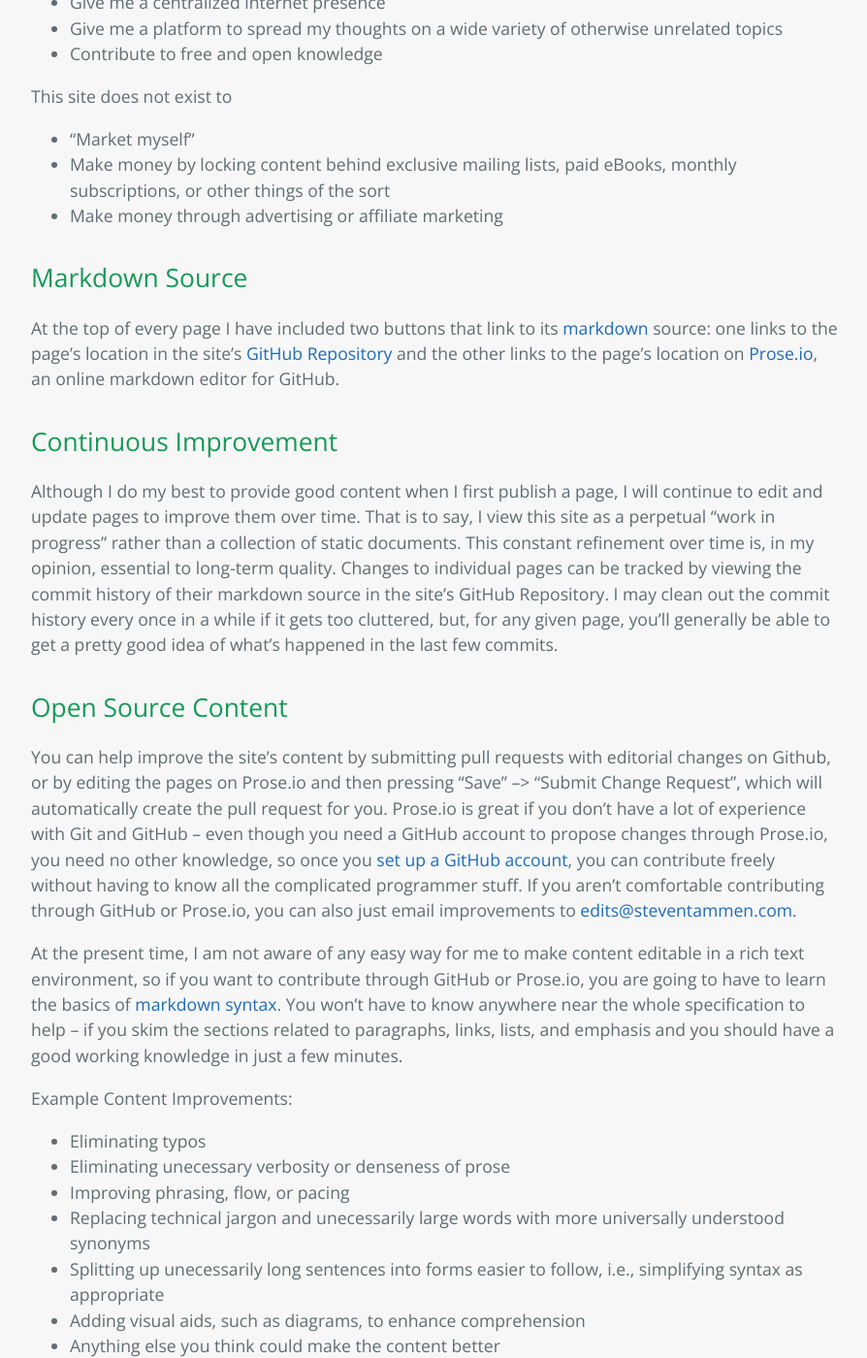
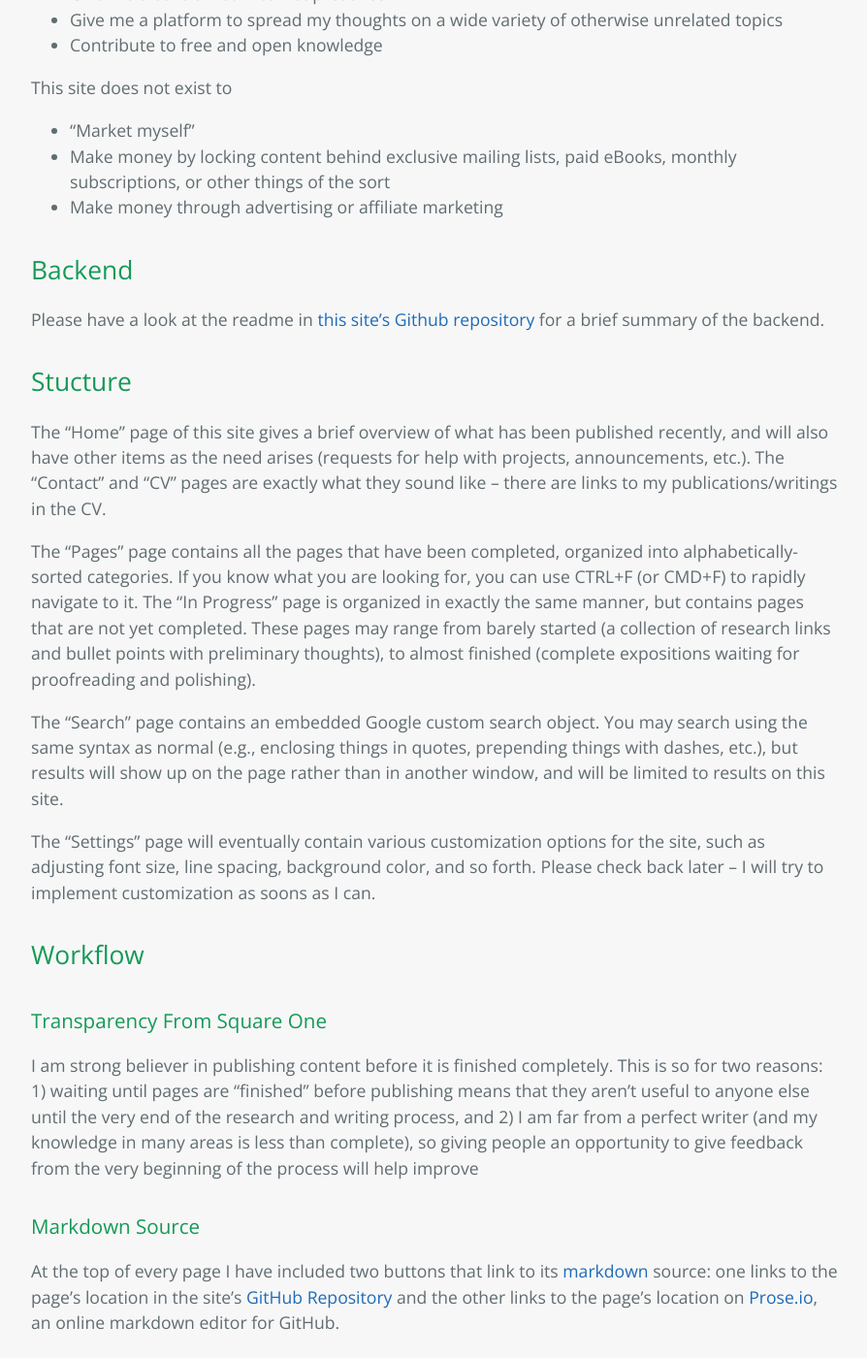
Before and after one commit to StevenTammen/StevenTammen.github.io, a Jekyll site: the page built from pages/about.md, in a window 1280 px wide and 1400 px high, scrolled down 576 px. Shown: the whole window at 97% size, without its empty margins (192-1086 px from the left). Built offline with Jekyll 4.4.1, drawn with Linux system fonts in a browser that asks for light colours; some of the changed text lies outside the part shown.

Commit message:
Update about.md

```diff
--- a/pages/about.md
+++ b/pages/about.md
@@ -10,9 +10,9 @@ title: About
 
 My name is Steven Tammen and I am an undergraduate student at the University of Georgia studying Latin, Greek, Hebrew, and Classical culture. I am also interested in philology, the ancient Near East, and ancient history in general.
 
-My other interests cluster around the theme of practical efficiency -- optimizing objects and processes through systematic study and continuous improvement to make them the best they can be according to the constraints inherent to reality.
+My other pursuits cluster around the theme of practical efficiency -- optimizing objects and processes through systematic study and continuous improvement to make them the best they can be according to the constraints inherent to reality.
 
-## Purpose
+### Purpose
 
 This site exists to
 
@@ -26,15 +26,35 @@ This site does not exist to
 - Make money by locking content behind exclusive mailing lists, paid eBooks, monthly subscriptions, or other things of the sort
 - Make money through advertising or affiliate marketing
 
-## Markdown Source
+## Backend
+
+Please have a look at the readme in [this site's Github repository](https://github.com/StevenTammen/steventammen.github.io) for a brief summary of the backend.
+
+## Stucture
+
+The "Home" page of this site gives a brief overview of what has been published recently, and will also have other items as the need arises (requests for help with projects, announcements, etc.). The "Contact" and "CV" pages are exactly what they sound like -- there are links to my publications/writings in the CV.
+
+The "Pages" page contains all the pages that have been completed, organized into alphabetically-sorted categories. If you know what you are looking for, you can use CTRL+F (or CMD+F) to rapidly navigate to it. The "In Progress" page is organized in exactly the same manner, but contains pages that are not yet completed. These pages may range from barely started (a collection of research links and bullet points with preliminary thoughts), to almost finished (complete expositions waiting for proofreading and polishing).
+
+The "Search" page contains an embedded Google custom search object. You may search using the same syntax as normal (e.g., enclosing things in quotes, prepending things with dashes, etc.), but results will show up on the page rather than in another window, and will be limited to results on this site.
+
+The "Settings" page will eventually contain various customization options for the site, such as adjusting font size, line spacing, background color, and so forth. Please check back later -- I will try to implement customization as soons as I can.
+
+## Workflow
+
+### Transparency From Square One
+
+I am strong believer in publishing content before it is finished completely. This is so for two reasons: 1) waiting until pages are "finished" before publishing means that they aren't useful to anyone else until the very end of the research and writing process, and 2) I am far from a perfect writer (and my knowledge in many areas is less than complete), so giving people an opportunity to give feedback from the very beginning of the process will help improve
+
+### Markdown Source
 
 At the top of every page I have included two buttons that link to its [markdown](https://daringfireball.net/projects/markdown/) source: one links to the page's location in the site's [GitHub Repository](https://github.com/StevenTammen/steventammen.github.io) and the other links to the page's location on [Prose.io](http://prose.io/), an online markdown editor for GitHub.
 
-## Continuous Improvement
+### Continuous Improvement And Open Source Ideals
 
 Although I do my best to provide good content when I first publish a page, I will continue to edit and update pages to improve them over time. That is to say, I view this site as a perpetual "work in progress" rather than a collection of static documents. This constant refinement over time is, in my opinion, essential to long-term quality. Changes to individual pages can be tracked by viewing the commit history of their markdown source in the site's GitHub Repository. I may clean out the commit history every once in a while if it gets too cluttered, but, for any given page, you'll generally be able to get a pretty good idea of what's happened in the last few commits.
 
-## Open Source Content
+### Open Source Content
 
 You can help improve the site's content by submitting pull requests with editorial changes on Github, or by editing the pages on Prose.io and then pressing "Save" --> "Submit Change Request", which will automatically create the pull request for you. Prose.io is great if you don't have a lot of experience with Git and GitHub -- even though you need a GitHub account to propose changes through Prose.io, you need no other knowledge, so once you [set up a GitHub account](https://github.com/join), you can contribute freely without having to know all the complicated programmer stuff. If you aren't comfortable contributing through GitHub or Prose.io, you can also just email improvements to <a href="mailto:edits@steventammen.com">edits@steventammen.com</a>.
 
@@ -50,7 +70,7 @@ Example Content Improvements:
 - Adding visual aids, such as diagrams, to enhance comprehension
 - Anything else you think could make the content better
 
-## Open Source Design
+### Open Source Design
 
 You can help improve the site itself by submitting pull requests with design improvements. If you are comfortable with web development languages but not GitHub pull requests, you can send implementations to <a href="mailto:design@steventammen.com">design@steventammen.com</a> and I'll incorporate them into the repository myself. If you aren't comfortable with web development languages or GitHub pull requests, your ideas are still valuable, and you can send them to that same address.
 
```
